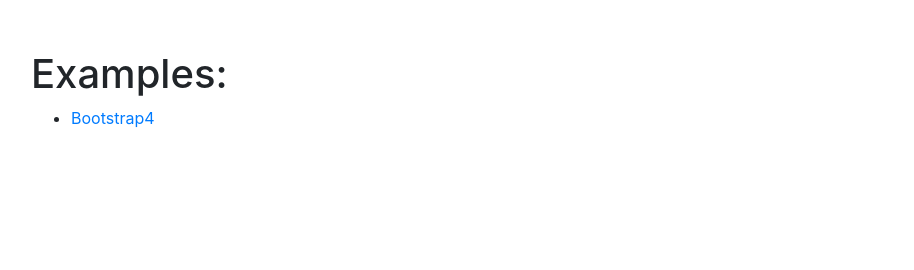
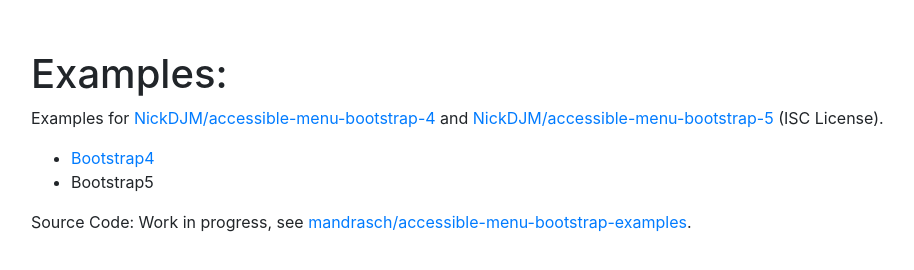
Before and after one commit to mandrasch/accessible-menu-bootstrap-examples, an Eleventy site: page index.njk in a window 1280 px wide. Shown: the whole page, without its empty margins (54-968 px from the left). Built offline with nearby package versions, Linux system fonts and the light colour scheme; Eleventy itself is replaced by a stand-in of ours; files that its build step writes are made by us from their sources.

Commit message:
update index, add dev command

```diff
--- a/index.njk
+++ b/index.njk
@@ -7,6 +7,21 @@
 
 <h1>Examples:</h1>
 
+<p>
+  Examples for
+  <a href="https://github.com/NickDJM/accessible-menu-bootstrap-4">NickDJM/accessible-menu-bootstrap-4</a> and
+  <a href="https://github.com/NickDJM/accessible-menu-bootstrap-5">NickDJM/accessible-menu-bootstrap-5</a> (ISC
+  License).
+</p>
+
 <ul>
   <li><a href="{{ 'bs4-examples' | url }}">Bootstrap4</a></li>
+  <li>Bootstrap5</li>
 </ul>
+
+<p>
+  Source Code: Work in progress, see
+  <a href="https://github.com/mandrasch/accessible-menu-bootstrap-examples"
+    >mandrasch/accessible-menu-bootstrap-examples</a
+  >.
+</p>
--- a/package.json
+++ b/package.json
@@ -8,6 +8,7 @@
     "watch": "eleventy --watch",
     "serve": "eleventy --serve",
     "start": "eleventy --serve",
+    "dev": "eleventy --serve",
     "debug": "DEBUG=* eleventy",
     "test": "echo \"Error: no test specified\" && exit 1"
   },
```
